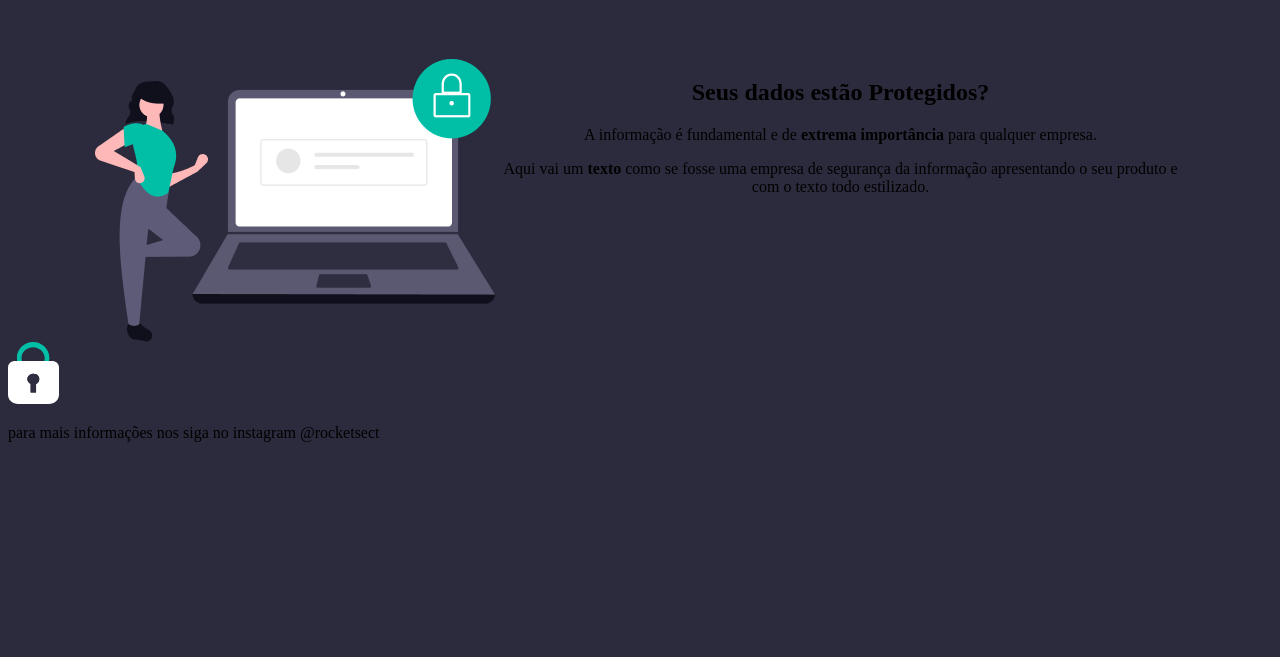
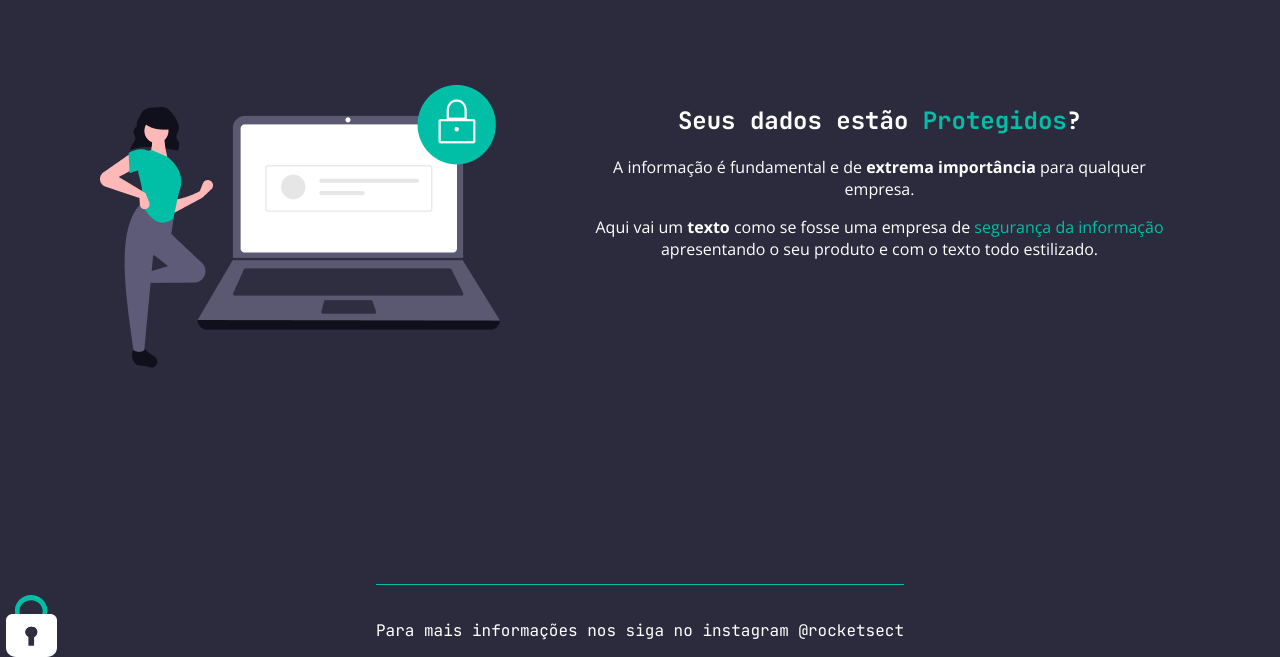
Before and after one commit to TheStormLopes/Desafio-Recriando-Layout, a plain HTML site: page index.html in a window 1280 px wide. Shown: the part 143-800 px from the top of the page. Drawn offline with nearby package versions, Linux system fonts and the light colour scheme.

Commit message:
Projeto finalizado

```diff
--- a/index.html
+++ b/index.html
@@ -1,13 +1,18 @@
 <!DOCTYPE html>
 <html lang="pt-br">
 <head>
+
+    <link rel="preconnect" href="https://fonts.googleapis.com">
+    <link rel="preconnect" href="https://fonts.gstatic.com" crossorigin>
+    <link href="https://fonts.googleapis.com/css2?family=JetBrains+Mono:wght@400;700&family=Open+Sans:wght@400;700&display=swap" rel="stylesheet">
+
     <meta charset="UTF-8">
     <meta name="viewport" content="width=device-width, initial-scale=1.0">
     <title>Rocket.sect</title>
 
     <link rel="stylesheet" href="style.css">
 </head>
-<body>
+<br>
 
     <header>
 
@@ -25,14 +30,18 @@
 
     <main>
 
-        <img src="images/img1.png" alt="Mulher ao lado de um notebook e desenho de um cadeado verde">
+        <div id="box">
+
+            <img src="images/img1.png" alt="Mulher ao lado de um notebook e desenho de um cadeado verde">
 
 
-        <div id="text">
+            <div id="text">
 
-            <h2>Seus dados estão Protegidos?</h2>
-            <p>A informação é fundamental e de <strong>extrema importância</strong> para qualquer empresa.</p>
-            <p>Aqui vai um <strong>texto</strong> como se fosse uma empresa de <span>segurança da informação</span> apresentando o seu produto e com o texto todo estilizado.</p>
+                <h2>Seus dados estão <span>Protegidos</span>?</h2>
+                <p>A informação é fundamental e de <strong>extrema importância</strong> para qualquer empresa.</p>
+                <p>Aqui vai um <strong>texto</strong> como se fosse uma empresa de <span>segurança da informação</span> apresentando o seu produto e com o texto todo estilizado.</p>
+
+            </div>
 
         </div>
 
@@ -40,9 +49,8 @@
 
     <footer>
 
-        <img src="images/padlock.svg" alt="">
-
-        <p>para mais informações nos siga no instagram @rocketsect</p>
+        <p>Para mais informações nos siga no instagram <a href="https://www.instagram.com/rocketseat/">@rocketsect</p>
+        <img id="padlock" src="images/padlock.svg" alt="">
 
     </footer>
 
--- a/style.css
+++ b/style.css
@@ -1,13 +1,17 @@
 body {
+    background:#2C2B3D ;
+    display: flex;
+    flex-direction: column;
+    justify-content:center;
+    align-items: center;
 
-    background:#2C2B3D ;
 
 }
 
 header {
     width: 1083px;
     height: 30px;
-    margin: 71px 98px 101px 99px ;
+    margin: 71px 98px 0 99px ;
 
     display: flex;
     justify-content: space-between;
@@ -16,6 +20,7 @@ header {
 
 
 nav {
+    width: 306px;
     display: flex;
     flex-direction: row;
     justify-content: space-between;
@@ -31,7 +36,7 @@ li {
     justify-content: space-around;
     flex-wrap: nowrap;
     list-style: none;
-    margin:0 64px 0 64px;
+    color: #FFFFFF;
 }
 
 
@@ -49,12 +54,86 @@ ul {
 
 main {
 
-    width: 1092px;
+    width: 1083px;
     height: 283px;
-    text-align: center;
-    margin: auto;
+}
+
+main div p {
+    font-family: 'Open Sans', sans-serif;
+}
+
+ul {
+
+}
+
+
+h2 {
+    font-family: 'JetBrains Mono', monospace;
+}
+
+p a {
+    font-family: 'JetBrains Mono', monospace;
+}
+
+#box {
+    padding: 101px 0 157px 0;
+    width: 1083px;
 
     display: flex;
     justify-content: space-between;
 
 }
+
+footer {
+    width: 99%;
+
+    position: absolute;
+    bottom: 0px;
+
+    display: flex;
+    align-items: center;
+    justify-content: center;
+
+}
+
+#padlock {
+    position: absolute;
+    bottom: 0;
+    left: 0;
+}
+
+#text {
+    width: 604px;
+    text-align: center;
+}
+
+li, h2, p {
+    color: #FFFFFF;
+}
+
+
+li, a:hover {
+    font-weight: bold;
+    text-decoration: none;
+    color: #00BFA6;
+    opacity: 1;
+    font-family: 'JetBrains Mono', monospace;
+}
+
+li, a {
+    text-decoration: none;
+    color: #ffffff;
+    opacity: 1;
+    font-family: 'Open Sans', monospace;
+    font-weight: normal;
+}
+
+span {
+    color:#00BFA6;
+}
+
+footer p {
+    border-top: 1px solid #00BFA6;
+    padding-top: 35px;
+    font-family: 'JetBrains Mono', monospace;
+}
```
